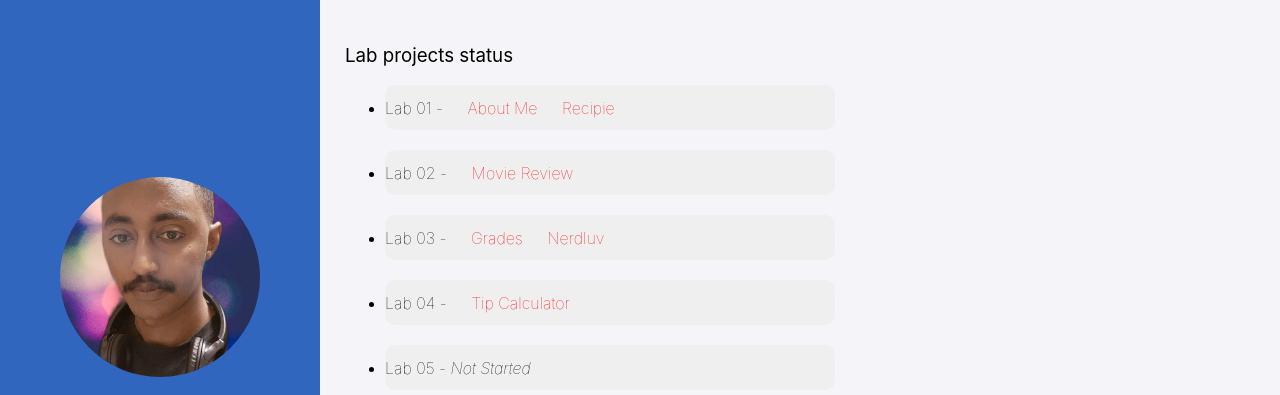
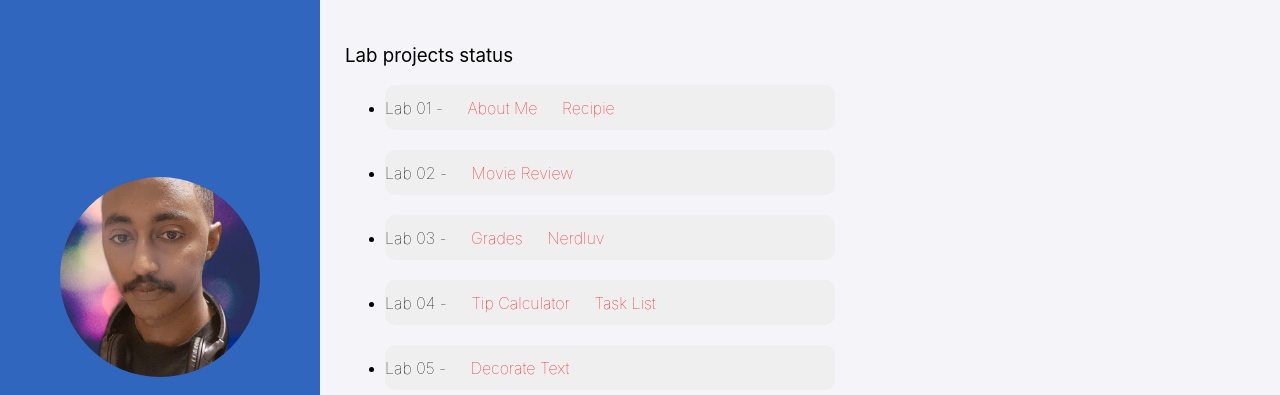
Before and after one commit to dere2625/dere2625.github.io, a plain HTML site: page index.html in a window 1280 px wide. Shown: the top 395 px of the page. Drawn offline with Linux system fonts and the light colour scheme.

Commit message:
links to homepage added

```diff
--- a/index.html
+++ b/index.html
@@ -43,13 +43,13 @@
                         <li>
                             <div style="height: 45px; width: 100%; background-color:#eeeeeec2; display: flex; border-radius: 10px; align-items: center; margin-bottom: 20px; font-weight: lighter;
                             font-family:-apple-system, BlinkMacSystemFont, 'Segoe UI', Roboto, Oxygen, Ubuntu, Cantarell, 'Open Sans', 'Helvetica Neue', sans-serif;" >
-                                <p>Lab 04 - <em><a href="tip.html">Tip Calculator</a></em> </p>
+                                <p>Lab 04 - <em><a href="tip.html">Tip Calculator</a></em> <em><a href="tasklist.html">Task List</a></em></p>
                             </div>
                         </li>
                         <li>
                             <div style="height: 45px; width: 100%; background-color:#eeeeeec2; display: flex; border-radius: 10px; align-items: center; margin-bottom: 20px; font-weight: lighter;
                             font-family:-apple-system, BlinkMacSystemFont, 'Segoe UI', Roboto, Oxygen, Ubuntu, Cantarell, 'Open Sans', 'Helvetica Neue', sans-serif;" >
-                                <p>Lab 05 - <em>Not Started</em> </p>
+                                <p>Lab 05 - <em><a href="decoratemytext.html">Decorate Text</a></em> </p>
                             </div>
                         </li>
                         <li>
```
